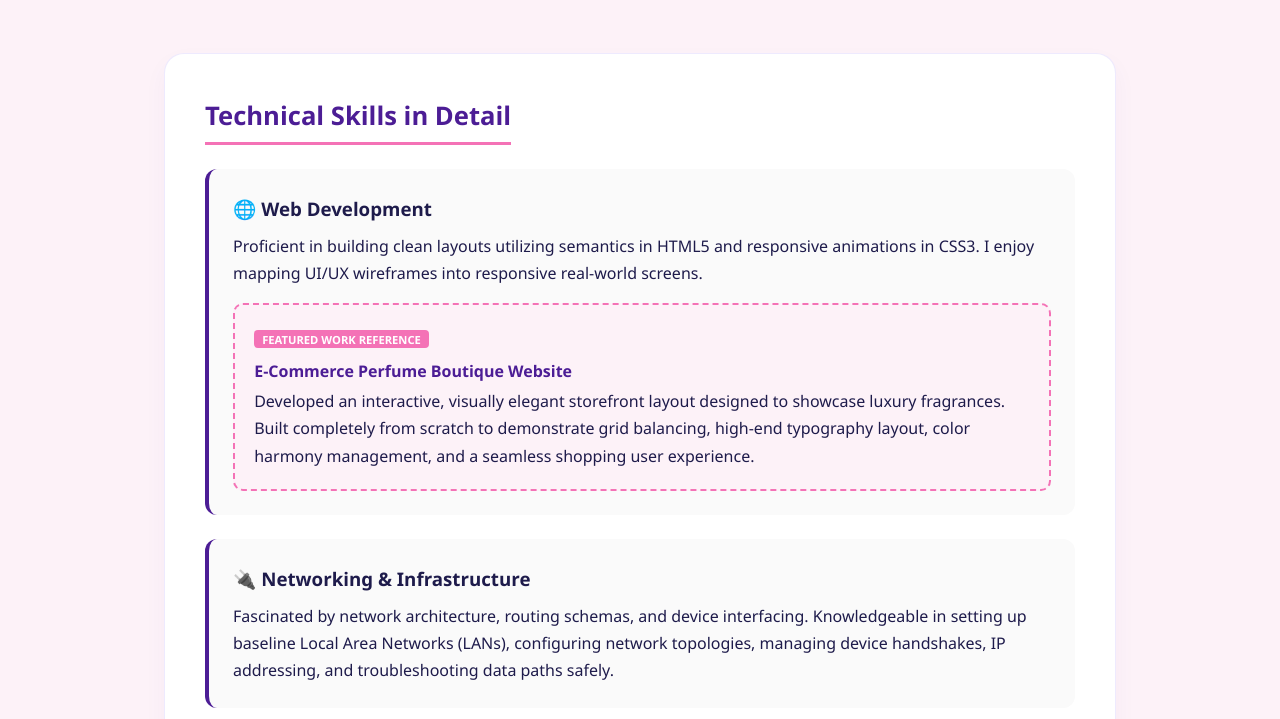
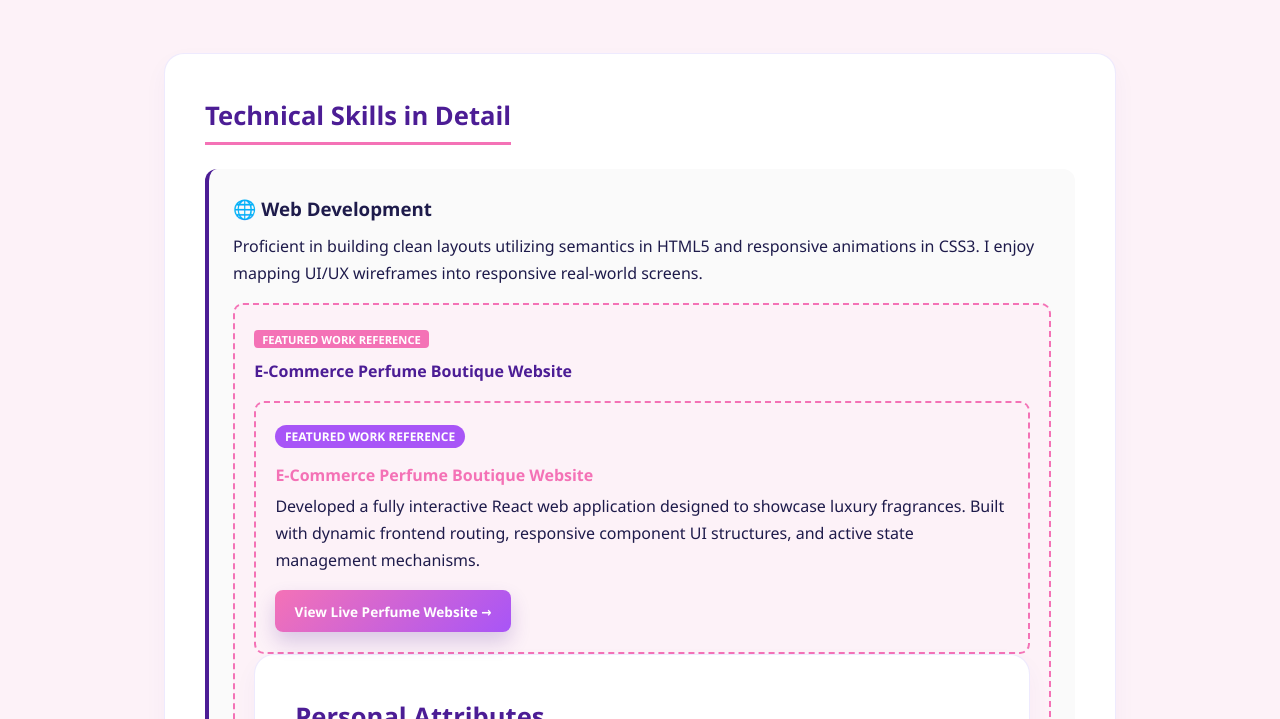
Before and after one commit to nitah-16/ANITA.-PORTFORLIO, a plain HTML site: page skills.html in a window 1280 px wide. Shown: the part 233-952 px from the top of the page. Drawn offline with Linux system fonts and the light colour scheme.

Commit message:
Update skills page

```diff
--- a/skills.html
+++ b/skills.html
@@ -37,16 +37,13 @@
                     <div class="live-reference-card">
                         <span class="ref-badge">Featured Work Reference</span>
                         <h4>E-Commerce Perfume Boutique Website</h4>
-                        <p>Developed an interactive, visually elegant storefront layout designed to showcase luxury fragrances. Built completely from scratch to demonstrate grid balancing, high-end typography layout, color harmony management, and a seamless shopping user experience.</p>
-                    </div>
-                </div>
+                        <div class="live-reference-card">
+    <span class="ref-badge" style="background: #a855f7; color: white; padding: 0.2rem 0.6rem; border-radius: 20px; font-size: 0.75rem; font-weight: bold;">Featured Work Reference</span>
+    <h4 style="margin-top: 0.8rem; color: #f472b6;">E-Commerce Perfume Boutique Website</h4>
+    <p>Developed a fully interactive React web application designed to showcase luxury fragrances. Built with dynamic frontend routing, responsive component UI structures, and active state management mechanisms.</p>
 
-                <div class="skill-detail-box">
-                    <h3>🔌 Networking & Infrastructure</h3>
-                    <p>Fascinated by network architecture, routing schemas, and device interfacing. Knowledgeable in setting up baseline Local Area Networks (LANs), configuring network topologies, managing device handshakes, IP addressing, and troubleshooting data paths safely.</p>
-                </div>
-            </div>
-        </section>
+    <a href="https://perfume-website-gwnf.onrender.com" target="_blank" class="flow-btn" style="padding: 0.6rem 1.2rem; font-size: 0.85rem; margin-top: 1rem; display: inline-block; background: linear-gradient(135deg, #f472b6, #a855f7); color: white; text-decoration: none; border-radius: 8px; font-weight: bold; transition: opacity 0.2s;">View Live Perfume Website &rarr;</a>
+</div>
 
         <!-- Personal Attributes Section -->
         <section class="content-block">
```
